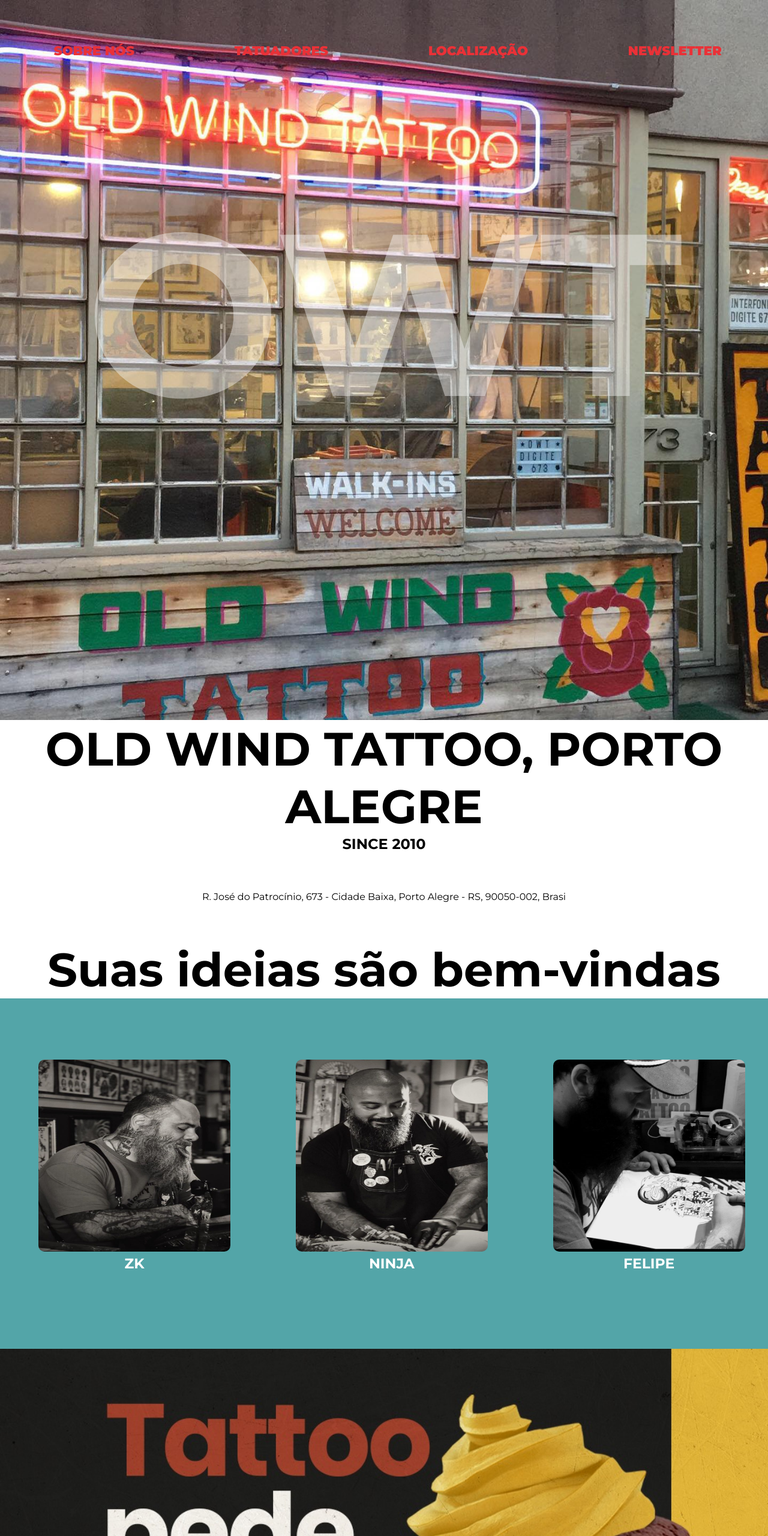
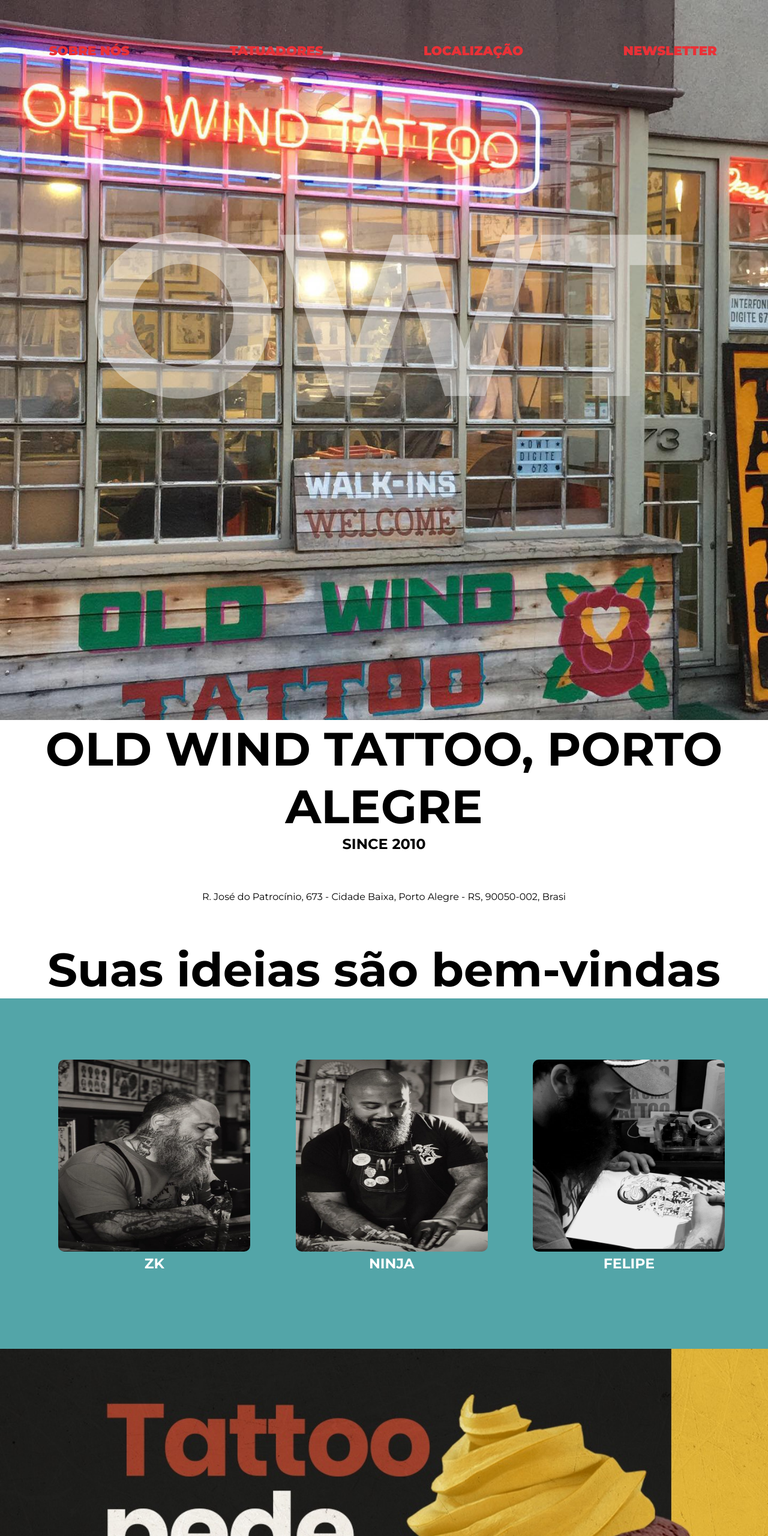
Before and after one commit to vmrchs/OWT-Project, a plain HTML site: page index.html in a window 1280 px wide. Shown: the top 2560 px of the page at 60% size. Drawn offline with Linux system fonts and the light colour scheme.

Commit message:
fixing some nav issues

```diff
--- a/navStyle.css
+++ b/navStyle.css
@@ -8,7 +8,8 @@
 
 .mainHeader{
     position: absolute;
-   height: 50px;
+   height:10%;
+   margin-left:1rem;
     display: flex;
     justify-content: space-between;
     align-items: center;
@@ -72,6 +73,7 @@
   .buttonMenu span{
     width: 37px;
     height: 4px;
+    margin-left:10%;
     margin-bottom: 5px;
     position: relative;
     background: var(--colorFive);
@@ -96,6 +98,10 @@
 
 
   @media screen and (min-width:768px) {
+
+    .mainHeader{
+      margin-left: -0.5rem;
+    }
     .buttonMenu{
       display: none;
     }
--- a/style.css
+++ b/style.css
@@ -54,8 +54,9 @@
   align-content: center;
   width: 100%;
   margin: 20px;
-  margin-left:2rem;
-  margin-right:2rem;
+
+
+
 }
 
 header nav ul li {
@@ -136,8 +137,8 @@
   align-items:center;
   text-align:center;
   margin-top: 8%;
-  margin-left:5%;
-  margin-right:3%;
+  margin-left:7.6%;
+  margin-right:5.6%;
 
 
 }
```
